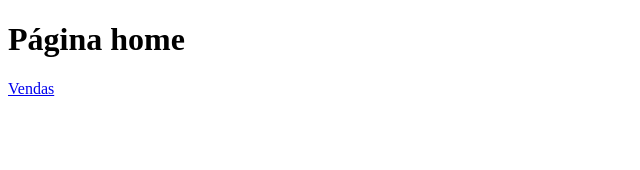
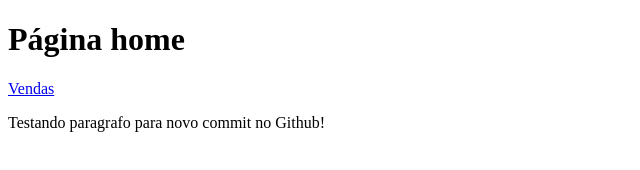
Before and after one commit to SongGuerra/aulagithub, a plain HTML site: page index.html in a window 1280 px wide. Shown: the whole page, without its empty margins (0-640 px from the left). Drawn offline with Linux system fonts and the light colour scheme.

Commit message:
Alteração 2

```diff
--- a/index.html
+++ b/index.html
@@ -8,5 +8,6 @@
 <body>
     <h1>Página home</h1>
     <a href="vendas.html">Vendas</a>
+    <p>Testando paragrafo para novo commit no Github!</p>
 </body>
 </html>
```
